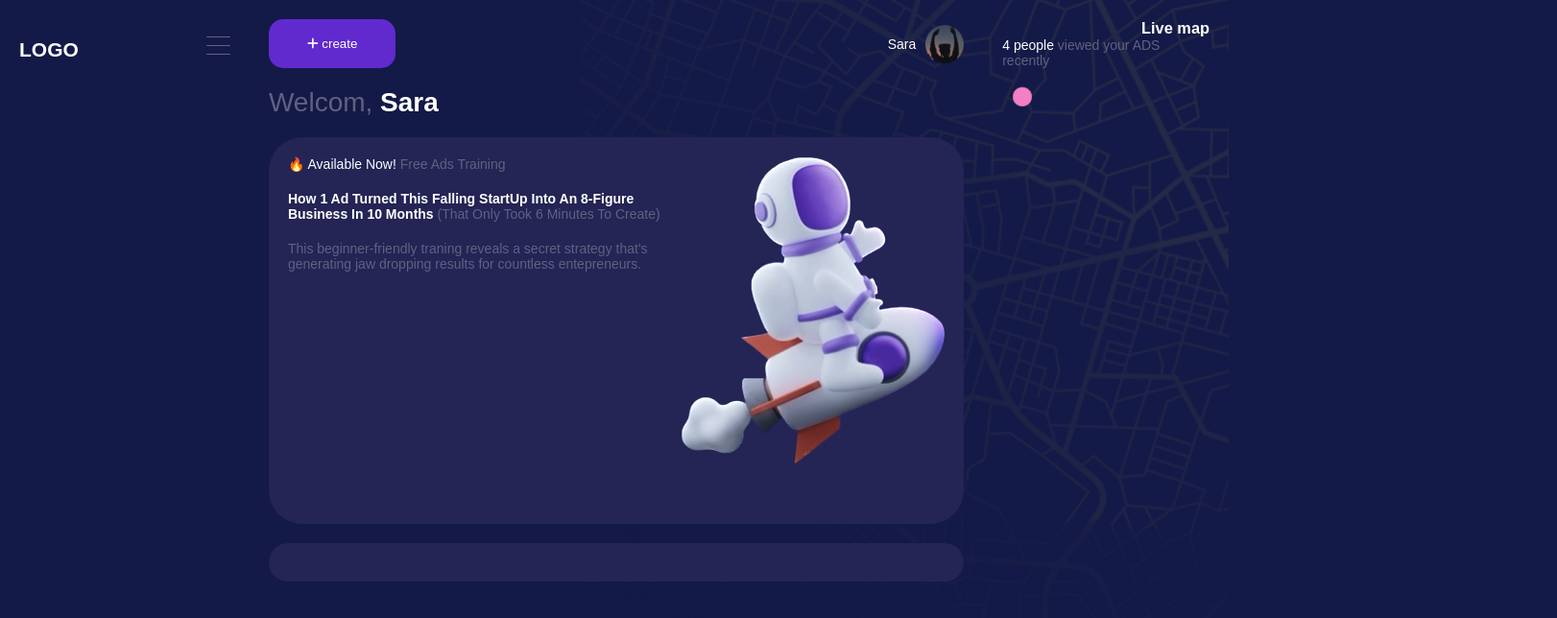
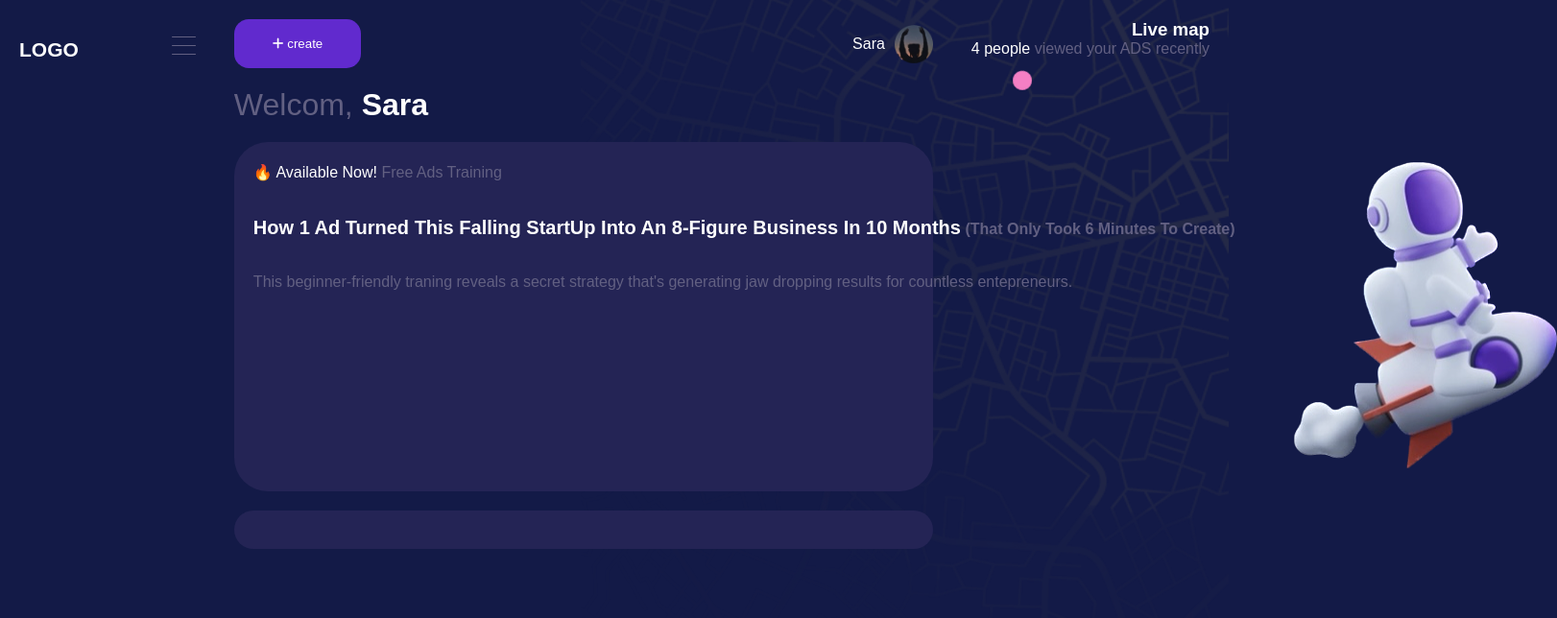
Before and after one commit to Reyhane-Ghafarifar/Ads-Dashboard, a plain HTML site: page index.html in a window 1280 px wide. Shown: the whole page at 96% size, 1622 px wide, since content can reach past the window. Drawn offline with Linux system fonts and the light colour scheme.

Commit message:
Update style.css

```diff
--- a/css/style.css
+++ b/css/style.css
@@ -25,7 +25,7 @@ body {
     display: flex;
     justify-content: space-between;
     background-color: var(--color-body);
-    font-size: 1.4rem;
+    font-size: 1.6rem;
     background-image: url(/assets/images/map.png);
     background-repeat: no-repeat;
     background-size: inherit;
@@ -148,8 +148,22 @@ body {
     border-radius: 35px;
 }
 
-.content * {
-    margin-bottom: 2rem;
+.content__text * {
+    line-height: 1.5;
+    margin-bottom: 3rem;
+    white-space: nowrap;
+}
+
+.content__text {
+    margin-right: 6rem;
+}
+
+.content__text span b {
+    font-size: 2rem;
+}
+
+.content__text div:nth-child(2) .secondary {
+    font-weight: 700;
 }
 
 
@@ -157,10 +171,19 @@ body {
     .map {
       color: #fff;
       margin: 2rem;
+      height: 290px;
     }
 
     .map h3 {
         text-align: right;
+    }
+
+    .map p span {
+        white-space: nowrap;
+    }
+
+    .activity div {
+        background-color: var(--color-primary);
     }
 
     /* button */
@@ -171,9 +194,18 @@ body {
         cursor: pointer;
         border-radius: 15px;
         border: none;
-
     }
 
     .btn--primary {
         background-color: var(--color-button);
     }
+
+    .btn--secondary {
+        background: rgba(97,42,206,1);
+        background: linear-gradient(135deg, rgba(58,129,190,1) 0%, rgba(97,42,206,1) 40%, rgba(118,54,203,1) 70%, rgba(167,81,195,1) 100%);
+        transition: background 1s;
+    }
+
+    .btn--secondary:hover {
+        background: linear-gradient(45deg, rgba(58,129,190,1) 0%, rgba(97,42,206,1) 40%, rgba(118,54,203,1) 80%, rgba(167,81,195,1) 100%);
+    }
```
